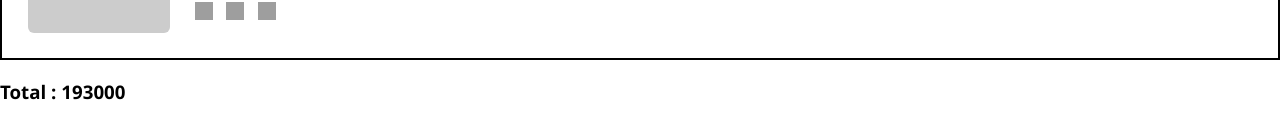
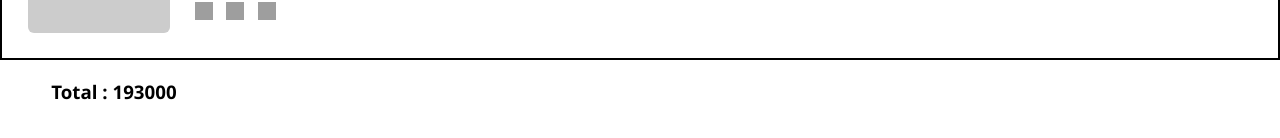
Before and after one commit to Singhaditya3116/cart, a React (Create React App) app: page / in a window 1280 px wide. Shown: the part 560-698 px from the top of the page. Built offline with nearby package versions, Linux system fonts and the light colour scheme; grey boxes are pictures that could not be loaded.

Commit message:
Total Price updated

```diff
--- a/src/Footer.js
+++ b/src/Footer.js
@@ -4,7 +4,7 @@ const Footer = (props) =>{
 
   return(
     <div>
-      <h3>Total : {props.totalPrice}</h3>
+      <h3 className="totalPrice">Total : {props.totalPrice}</h3>
     </div>
   );
 
--- a/src/index.css
+++ b/src/index.css
@@ -84,3 +84,7 @@ body {
 .cart {
   border: solid 2px black;
 }
+
+.totalPrice{
+  margin-left: 4%;
+}
```
